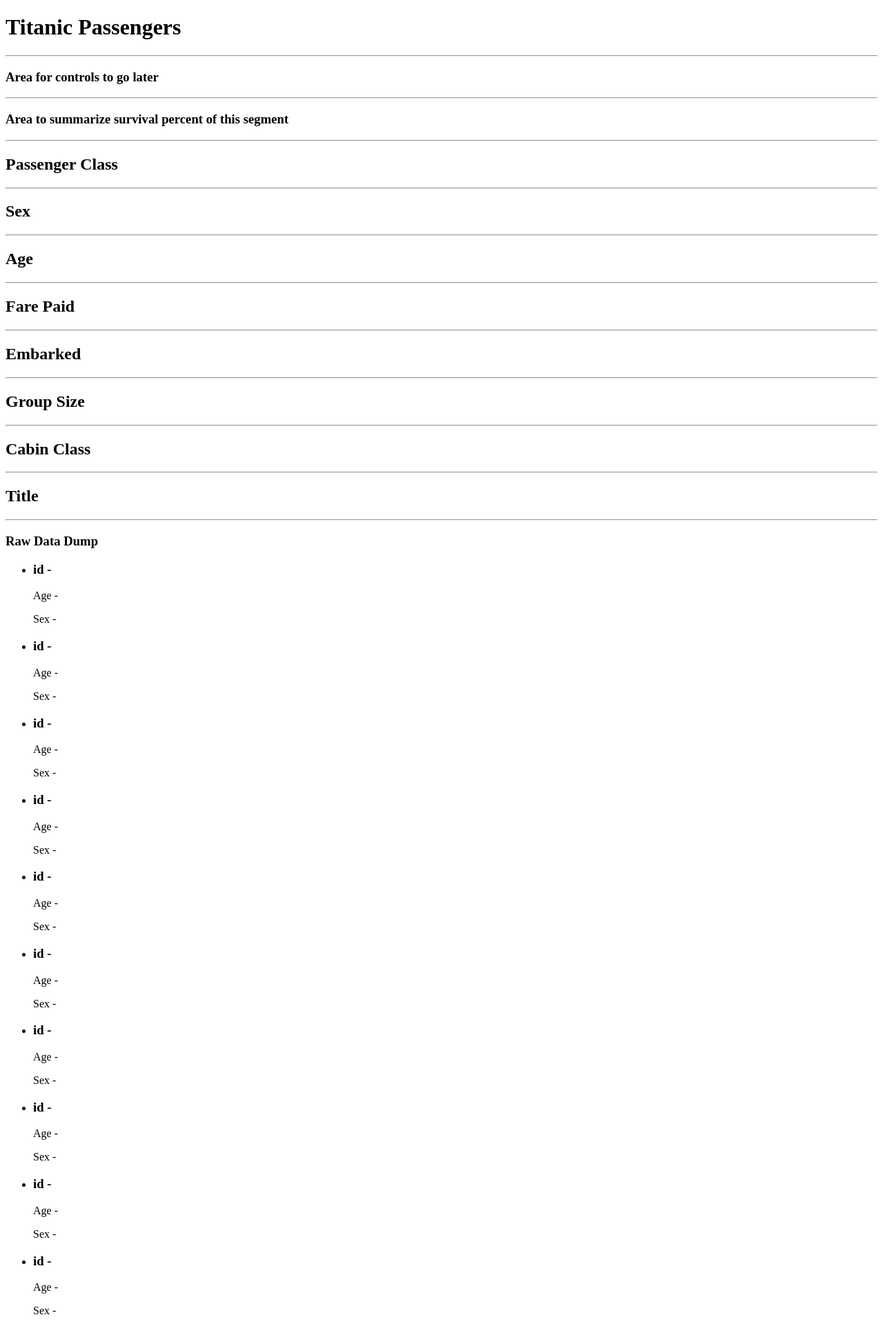
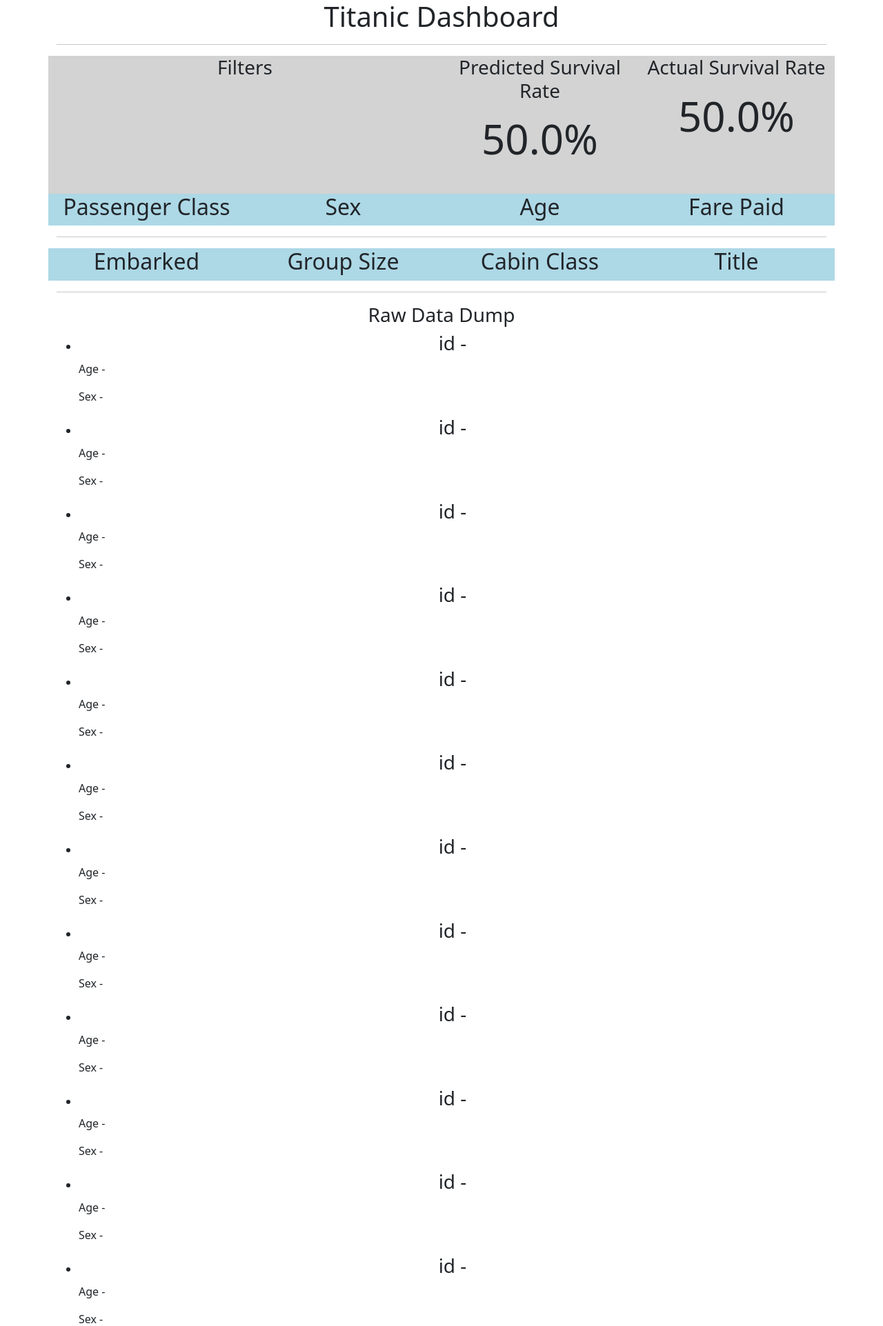
Before and after one commit to Richard76/AreYouSmarterThanAModel, a Django app: page / in a window 1280 px wide. Shown: the top 1923 px of the page at 69% size. Run offline with Django 3.2, Linux system fonts and the light colour scheme; data that the repository does not hold is empty; some libraries are stand-ins or nearby versions.

Commit message:
added bootstrap and styles to the dashboard

```diff
--- /dev/null
+++ b/passengers/static/css/styles.css
@@ -0,0 +1,20 @@
+h1, h2, h3 {
+    text-align: center;
+}
+
+
+.row1 {
+    background-color: lightgrey;
+    min-height: 200px;
+}
+
+.row2, .row3 {
+    background-color: lightblue;
+}
+
+.prediction {
+    text-align: center;
+    vertical-align: middle;
+    line-height: 1.5;
+    font-size: 60px;
+}
--- a/templates/home.html
+++ b/templates/home.html
@@ -6,50 +6,80 @@
     <meta http-equiv="X-UA-Compatible" content="ie=edge">
     <title>Titanic</title>
     <!-- Load plotly.js into the DOM -->
+    <link href="https://cdn.jsdelivr.net/npm/bootstrap@5.0.0-beta3/dist/css/bootstrap.min.css" rel="stylesheet" integrity="sha384-eOJMYsd53ii+scO/bJGFsiCZc+5NDVN2yr8+0RDqr0Ql0h+rP48ckxlpbzKgwra6" crossorigin="anonymous">
+	<link rel="stylesheet" href="/static/css/styles.css">
     <script src='https://cdn.plot.ly/plotly-latest.min.js'></script>
 </head>
 <body>
     {% csrf_token %}
-    <div id="app">
-        <h1>Titanic Passengers</h1>
+    <div id="app" class="container">
+
+
+        <h1>Titanic Dashboard</h1>
+        <hr>
+
+        <div class="row row1">
+            <div class="col-6">
+                <h3>Filters</h3>
+            </div>
+
+            <div class="col">
+                <h3>Predicted Survival Rate</h3>
+                <p class= "prediction" >50.0%</p>
+            </div>
+
+            <div class="col">
+                <h3>Actual Survival Rate</h3>
+                <p class = prediction>50.0%</p>
+            </div>
+        </div>
+
+
+        <div class="row row2">
+            <div class="col">
+                <h2>Passenger Class</h2>
+                <div id='byClass'><!-- Plotly chart will be drawn inside this DIV --></div>
+            </div>
+
+            <div class="col">
+                <h2>Sex</h2>
+                <div id='bySex'><!-- Plotly chart will be drawn inside this DIV --></div>
+            </div>
+
+            <div class="col">
+                <h2>Age</h2>
+                <div id='byAge'><!-- Plotly chart will be drawn inside this DIV --></div>
+            </div>
+
+            <div class="col">
+                <h2>Fare Paid</h2>
+                <div id='byFare'><!-- Plotly chart will be drawn inside this DIV --></div>
+            </div>
+        </div>
 
         <hr>
-        <h3>Area for controls to go later</h3>
 
-        <hr>
-        <h3>Area to summarize survival percent of this segment</h3>
-
-        <hr>
-        <h2>Passenger Class</h2>
-	    <div id='byClass'><!-- Plotly chart will be drawn inside this DIV --></div>
-
-        <hr>
-        <h2>Sex</h2>
-	    <div id='bySex'><!-- Plotly chart will be drawn inside this DIV --></div>
-
-        <hr>
-        <h2>Age</h2>
-	    <div id='byAge'><!-- Plotly chart will be drawn inside this DIV --></div>
-
-        <hr>
-        <h2>Fare Paid</h2>
-	    <div id='byFare'><!-- Plotly chart will be drawn inside this DIV --></div>
-
-        <hr>
+        <div class="row row3">
+            <div class="col">
                 <h2>Embarked</h2>
                 <div id='byEmbarked'><!-- Plotly chart will be drawn inside this DIV --></div>
+            </div>
 
-        <hr>
+            <div class="col">
                 <h2>Group Size</h2>
                 <div id='byGroupSize'><!-- Plotly chart will be drawn inside this DIV --></div>
+            </div>
 
-        <hr>
+            <div class="col">
                 <h2>Cabin Class</h2>
                 <div id='byCabinClass'><!-- Plotly chart will be drawn inside this DIV --></div>
+            </div>
 
-        <hr>
+            <div class="col">
                 <h2>Title</h2>
                 <div id='byTitle'><!-- Plotly chart will be drawn inside this DIV --></div>
+            </div>
+        </div>
 
 
 
@@ -64,6 +94,7 @@
         </ul>
 
     </div>
+    <script src="https://cdn.jsdelivr.net/npm/bootstrap@5.0.0-beta3/dist/js/bootstrap.bundle.min.js" integrity="sha384-JEW9xMcG8R+pH31jmWH6WWP0WintQrMb4s7ZOdauHnUtxwoG2vI5DkLtS3qm9Ekf" crossorigin="anonymous"></script>
     <script src="https://unpkg.com/axios/dist/axios.min.js"></script>
     <script src="https://unpkg.com/vue"></script>
     <script>
@@ -123,7 +154,7 @@
 
                 var data_class = [classLived, classPerished];
                 var layout_class = {barmode: 'stack'};
-                Plotly.newPlot('byClass', data_class, layout_class, {responsive: true});
+                Plotly.newPlot('byClass', data_class, layout_class, {responsive: true}, {displayModeBar: false});
 
                 // 2. by sex
                 var sexLived = {
```
Lines whose indentation alone changed are shown as unchanged.
